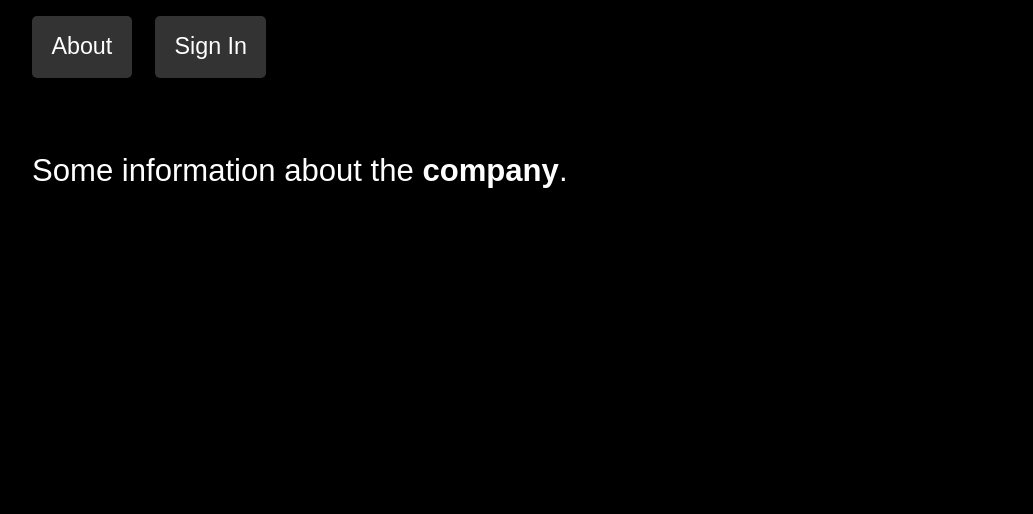
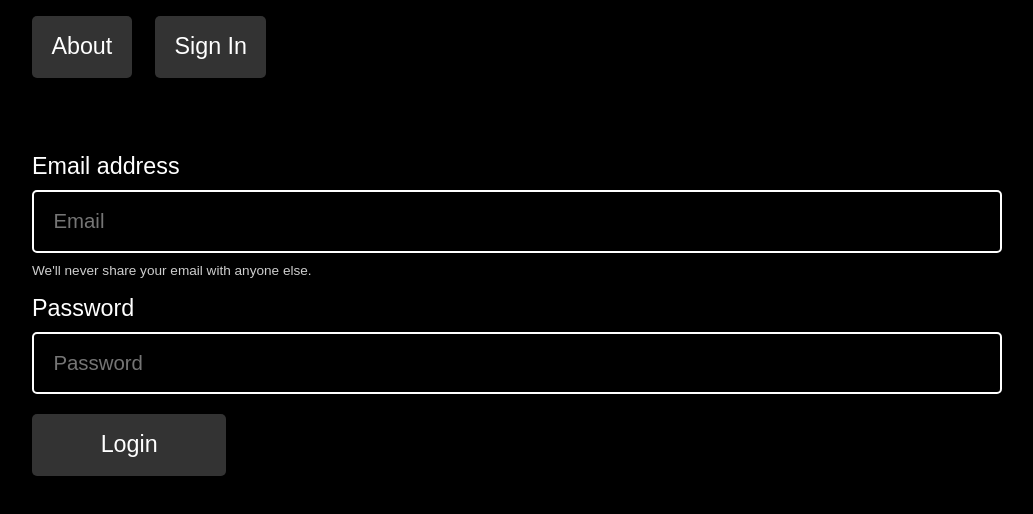
Before and after one commit to MrCorvoDev/Alaev-Co-Test-Task, a React (Vite) app: page /login in a window 1280 px wide. Shown: the top 514 px of the page, without its empty margins (123-1156 px from the left). Built offline with nearby package versions, Linux system fonts and the light colour scheme; data requests are answered from the project's data file.

Commit message:
feat: Add Login Page

```diff
--- a/src/App.tsx
+++ b/src/App.tsx
@@ -4,12 +4,14 @@ import {BrowserRouter, Route, Routes} from 'react-router-dom';
 import Layout from './components/core/Layout';
 
 const About = lazy(() => import('./pages/About'));
+const Login = lazy(() => import('./pages/Login'));
 
 const App = () => (
    <BrowserRouter basename={import.meta.env.BASE_URL}>
       <Routes>
          <Route path='/' element={<Layout />}>
             <Route index element={<About />} />
+            <Route path='/login' element={<Login />} />
             <Route path='*' element={<About />} />
          </Route>
       </Routes>
--- a/src/components/form/Input.tsx
+++ b/src/components/form/Input.tsx
@@ -1,5 +1,10 @@
 import {ComponentProps} from 'react';
-import {FieldError, useFormContext} from 'react-hook-form';
+import {
+   FieldError,
+   FieldValues,
+   RegisterOptions,
+   useFormContext,
+} from 'react-hook-form';
 import styled from 'styled-components';
 
 import em from '../../styles/utils/em';
@@ -23,12 +28,14 @@ interface InputProps extends ComponentProps<'input'> {
    name?: string;
    placeholder?: string | undefined;
    required?: boolean;
+   options?: RegisterOptions<FieldValues, string>;
    forceNoReactHookForm?: boolean;
 }
 const Input = ({
    name,
    placeholder,
    required = true,
+   options = {},
    forceNoReactHookForm = false,
    ...props
 }: InputProps) => {
@@ -39,7 +46,7 @@ const Input = ({
 
    const formProps = name
       ? !forceNoReactHookForm && register
-         ? {...register?.(name, {required})}
+         ? {...register?.(name, {required, ...options})}
          : {name}
       : {};
 
--- /dev/null
+++ b/src/pages/Login.tsx
@@ -0,0 +1,114 @@
+import axios from 'axios';
+import {useState} from 'react';
+import {FormProvider, SubmitHandler, useForm} from 'react-hook-form';
+import {useNavigate} from 'react-router-dom';
+import styled from 'styled-components';
+
+import {login} from '../api/backendApi';
+import Container from '../components/core/Container';
+import Section from '../components/core/Section';
+import Button from '../components/form/Button';
+import Input from '../components/form/Input';
+import Label from '../components/form/Label';
+import em from '../styles/utils/em';
+import rem from '../styles/utils/rem';
+
+const Form = styled.form`
+   display: flex;
+   flex-direction: column;
+   gap: ${em(20)};
+`;
+const TipText = styled.p`
+   font-size: ${em(14)};
+   color: ${props => props.theme.palette[3]};
+`;
+const SubmitButton = styled(Button)`
+   align-self: flex-start;
+   min-width: ${em(200)};
+`;
+const FormError = styled.p`
+   align-self: flex-start;
+   background-color: ${props => props.theme.palette[2]};
+   padding: ${em(10)} ${em(20)};
+   border-radius: ${rem(16)};
+   color: ${props => props.theme.palette.helpers.danger};
+`;
+
+interface Inputs {
+   email: string;
+   password: string;
+}
+
+const Login = () => {
+   const navigate = useNavigate();
+   const methods = useForm<Inputs>();
+
+   const onSubmit: SubmitHandler<Inputs> = async data => {
+      console.log(data);
+
+      const {email, password} = data;
+      try {
+         const token = await login(email, password);
+
+         console.log(token);
+
+         await navigate('/');
+      } catch (error) {
+         if (error instanceof Error)
+            methods.setError('root', {message: error.message});
+      }
+   };
+
+   const submitHandle = methods.handleSubmit(onSubmit);
+
+   return (
+      <Section>
+         <Container>
+            <FormProvider {...methods}>
+               <Form onSubmit={e => void submitHandle(e)}>
+                  <Label title='Email address'>
+                     <Input
+                        name='email'
+                        placeholder='Email'
+                        required
+                        options={{
+                           pattern: {
+                              value: /\S+@\S+\.\S+/,
+                              message: '',
+                           },
+                        }}
+                     />
+                     <TipText>
+                        We'll never share your email with anyone else.
+                     </TipText>
+                  </Label>
+
+                  <Label title='Password'>
+                     <Input
+                        name='password'
+                        type='password'
+                        placeholder='Password'
+                        required
+                        options={{
+                           minLength: {
+                              value: 8,
+                              message: '',
+                           },
+                        }}
+                     />
+                  </Label>
+
+                  <SubmitButton type='submit'>Login</SubmitButton>
+
+                  {methods.formState.errors.root && (
+                     <FormError>
+                        {methods.formState.errors.root.message}
+                     </FormError>
+                  )}
+               </Form>
+            </FormProvider>
+         </Container>
+      </Section>
+   );
+};
+export default Login;
```
